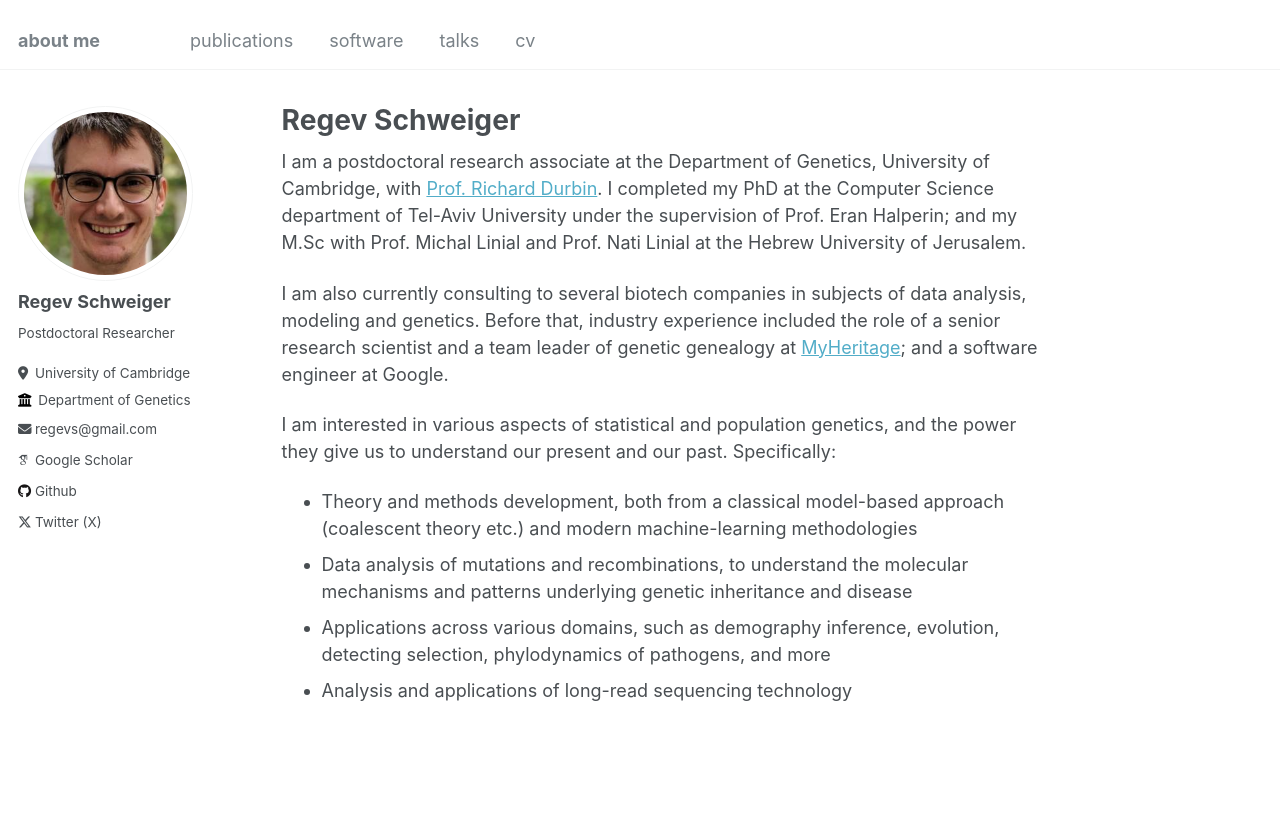
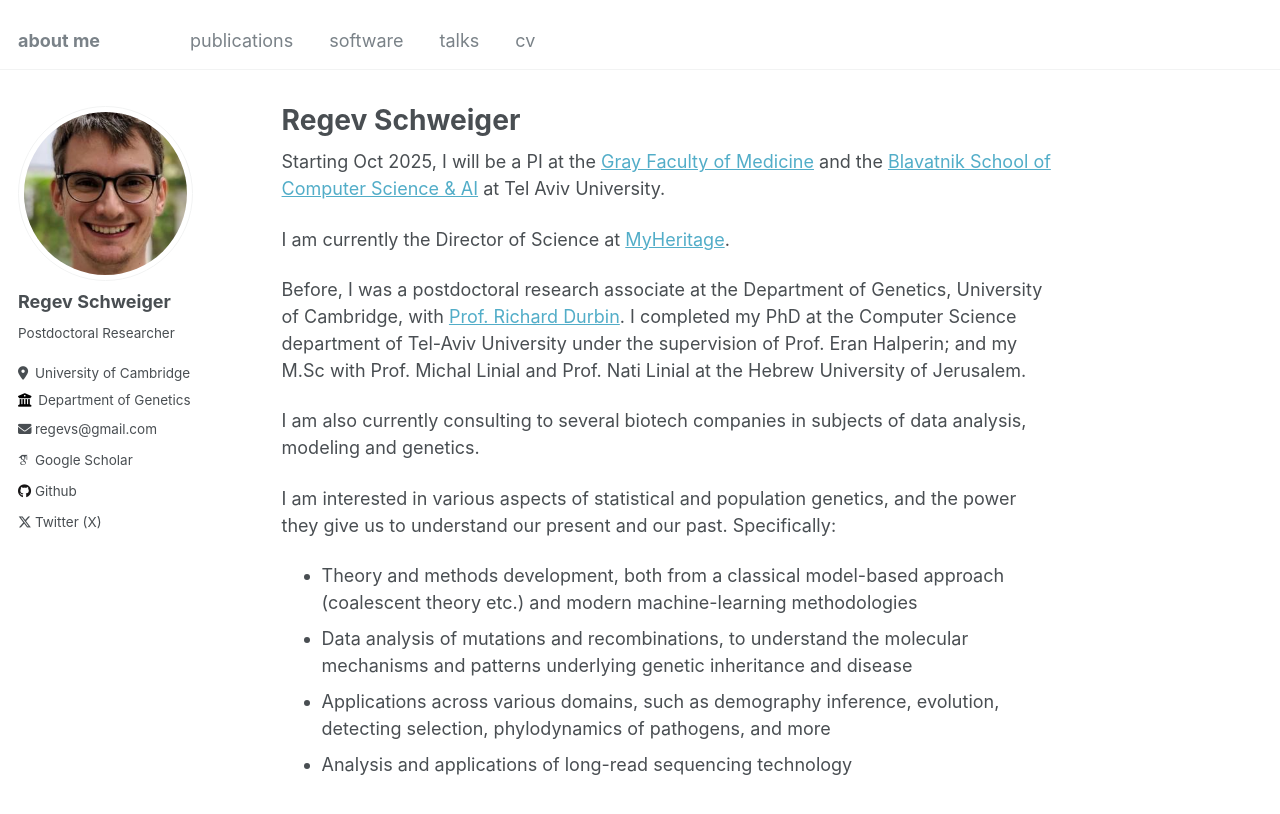
Before and after one commit to regevs/regevs.github.io, a Jekyll site: the page built from _pages/about.md, in a window 1280 px wide and 985 px high. Shown: the top 814 px of the window. Built offline with Jekyll 4.4.1, drawn with Linux system fonts in a browser that asks for light colours; some web fonts are replaced.

Commit message:
Update about.md

```diff
--- a/_pages/about.md
+++ b/_pages/about.md
@@ -7,9 +7,13 @@ redirect_from:
   - /about.html
 ---
 
-I am a postdoctoral research associate at the Department of Genetics, University of Cambridge, with [Prof. Richard Durbin](https://www.gen.cam.ac.uk/research-groups/research-groups/durbin). I completed my PhD at the Computer Science department of Tel-Aviv University under the supervision of Prof. Eran Halperin; and my M.Sc with Prof. Michal Linial and Prof. Nati Linial at the Hebrew University of Jerusalem.
+Starting Oct 2025, I will be a PI at the [Gray Faculty of Medicine](https://en-med.tau.ac.il/) and the [Blavatnik School of Computer Science & AI](https://en-exact-sciences.tau.ac.il/computer) at Tel Aviv University.
 
-I am also currently consulting to several biotech companies in subjects of data analysis, modeling and genetics. Before that, industry experience included the role of a senior research scientist and a team leader of genetic genealogy at [MyHeritage](http://myheritage.com/); and a software engineer at Google.
+I am currently the Director of Science at [MyHeritage](http://myheritage.com/).
+
+Before, I was a postdoctoral research associate at the Department of Genetics, University of Cambridge, with [Prof. Richard Durbin](https://www.gen.cam.ac.uk/research-groups/research-groups/durbin). I completed my PhD at the Computer Science department of Tel-Aviv University under the supervision of Prof. Eran Halperin; and my M.Sc with Prof. Michal Linial and Prof. Nati Linial at the Hebrew University of Jerusalem.
+
+I am also currently consulting to several biotech companies in subjects of data analysis, modeling and genetics.
 
 I am interested in various aspects of statistical and population genetics, and the power they give us to understand our present and our past. Specifically:
 - Theory and methods development, both from a classical model-based approach (coalescent theory etc.) and modern machine-learning methodologies
```
